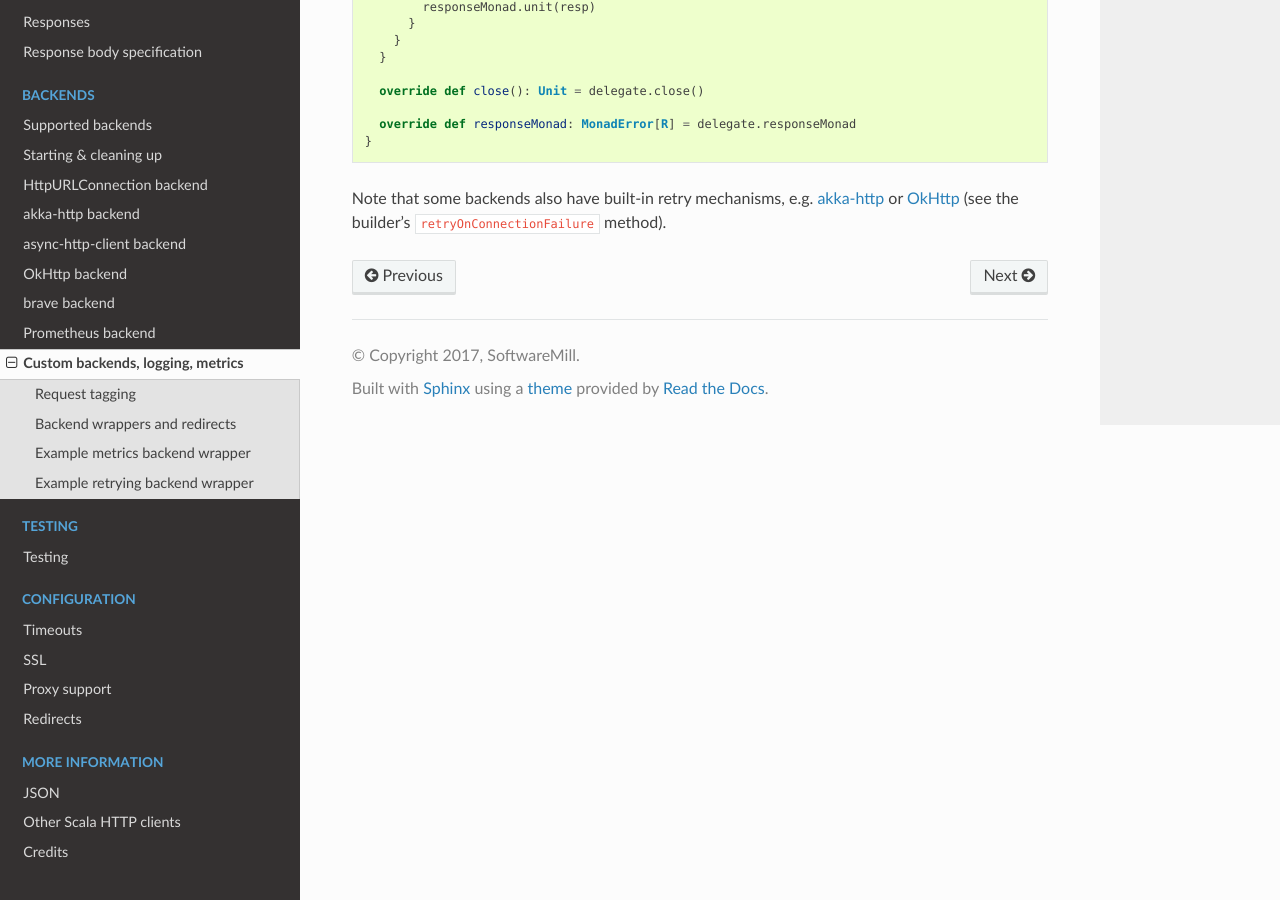
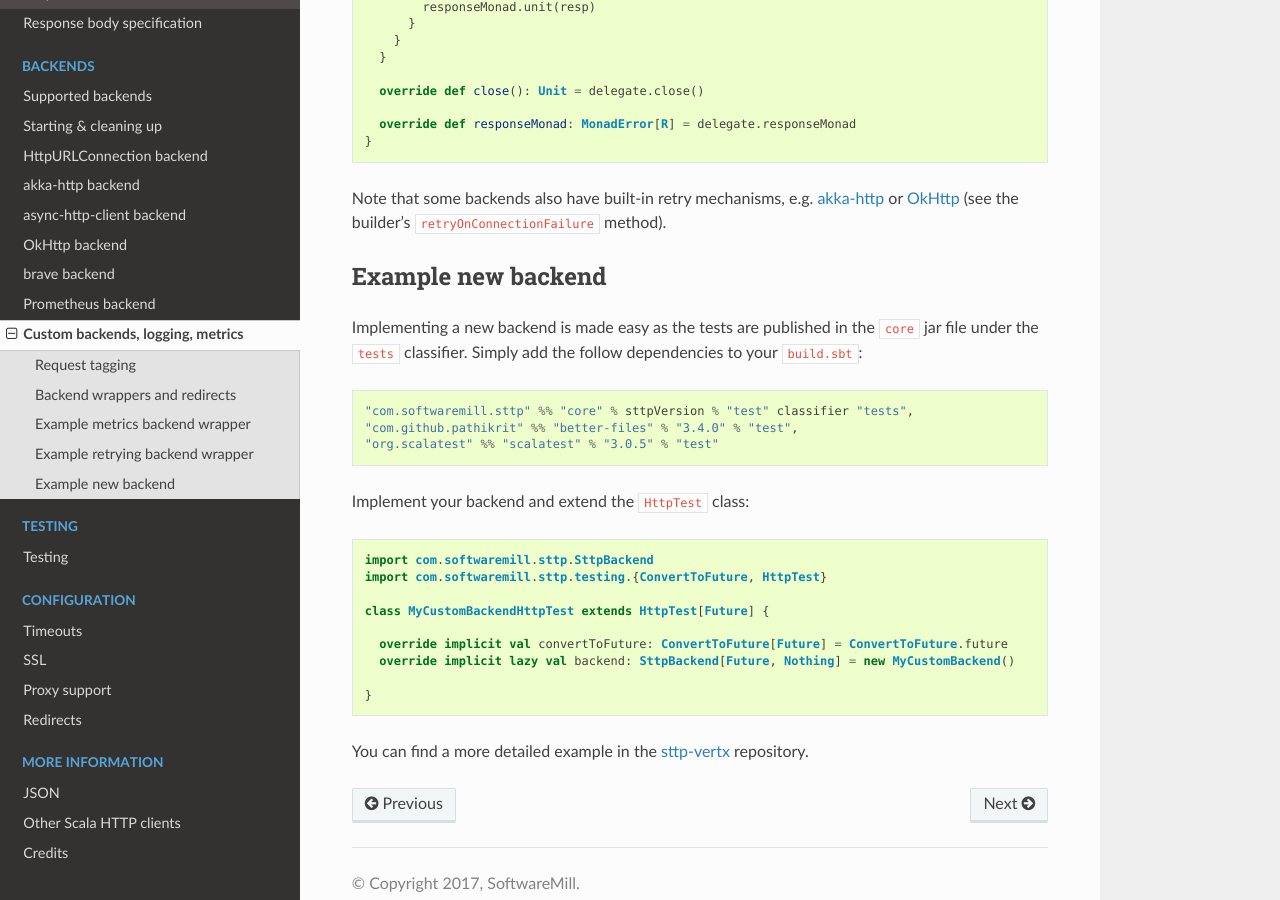
Before and after one commit to softwaremill/sttp, a Sphinx documentation site: the page built from docs/backends/custom.rst, in a window 1280 px wide and 900 px high, scrolled down 3054 px. Built offline with Sphinx 7.4.7 and the Read the Docs theme 2.0.0, drawn with Linux system fonts in a browser that asks for light colours.

Commit message:
Code review updates
Remove tests sub project, all tests are now in core.
Remove TestStreamingBackend, StreamingTest now has the required abstract
methods.

```diff
--- a/docs/backends/custom.rst
+++ b/docs/backends/custom.rst
@@ -138,3 +138,26 @@ In some cases it's possible to implement a generic retry mechanism; such a mecha
   }
 
 Note that some backends also have built-in retry mechanisms, e.g. `akka-http <https://doc.akka.io/docs/akka-http/current/scala/http/client-side/host-level.html#retrying-a-request>`_ or `OkHttp <http://square.github.io/okhttp>`_ (see the builder's ``retryOnConnectionFailure`` method).
+
+Example new backend
+--------------------------------
+
+Implementing a new backend is made easy as the tests are published in the ``core`` jar file under the ``tests`` classifier. Simply add the follow dependencies to your ``build.sbt``::
+
+  "com.softwaremill.sttp" %% "core" % sttpVersion % "test" classifier "tests",
+  "com.github.pathikrit" %% "better-files" % "3.4.0" % "test",
+  "org.scalatest" %% "scalatest" % "3.0.5" % "test"
+
+Implement your backend and extend the ``HttpTest`` class::
+
+  import com.softwaremill.sttp.SttpBackend
+  import com.softwaremill.sttp.testing.{ConvertToFuture, HttpTest}
+
+  class MyCustomBackendHttpTest extends HttpTest[Future] {
+
+    override implicit val convertToFuture: ConvertToFuture[Future] = ConvertToFuture.future
+    override implicit lazy val backend: SttpBackend[Future, Nothing] = new MyCustomBackend()
+
+  }
+
+You can find a more detailed example in the `sttp-vertx <https://github.com/guymers/sttp-vertx>`_ repository.
```
Also changed, not shown: 22 other files.
